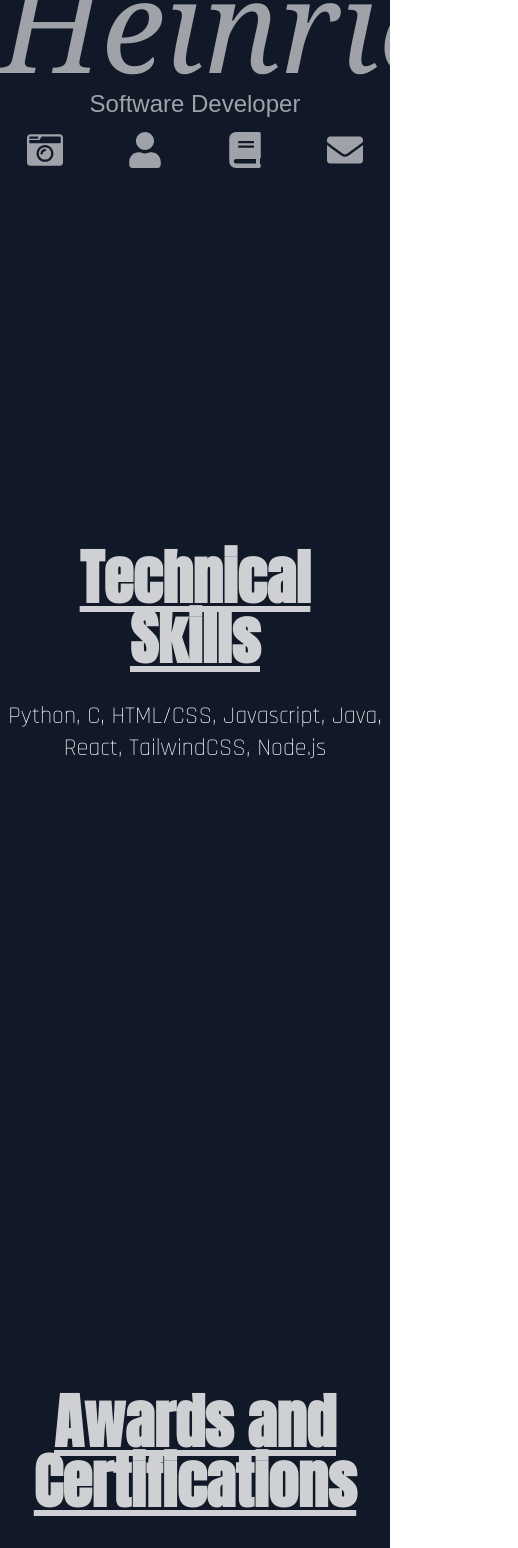
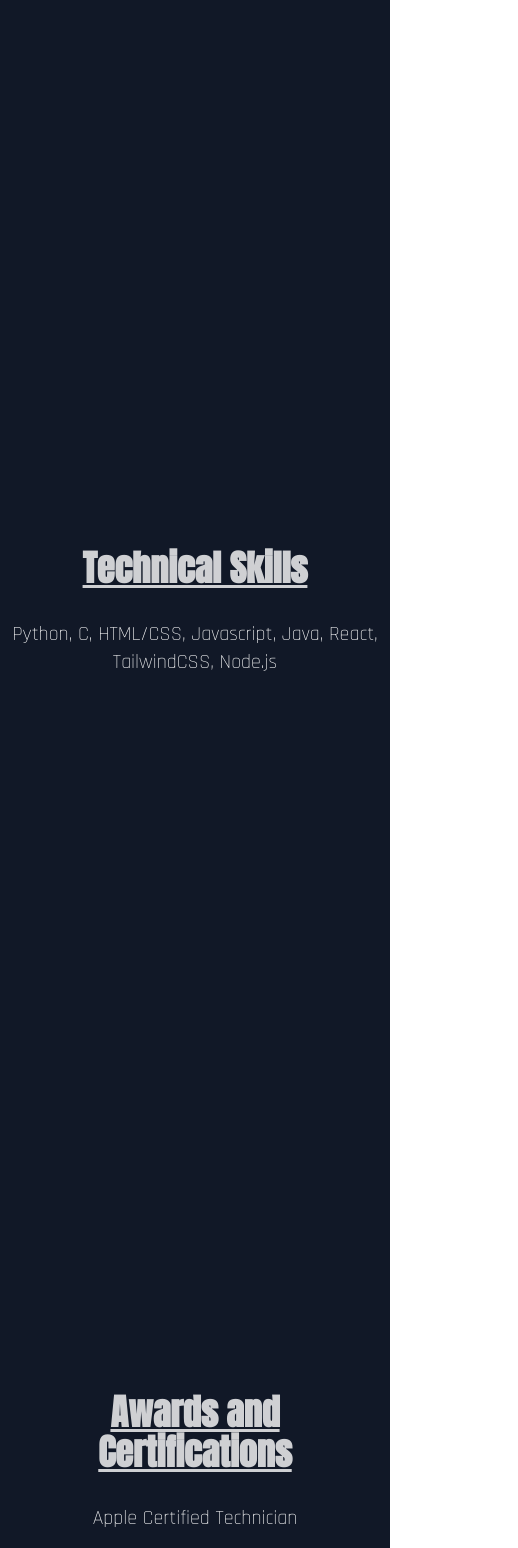
Before and after one commit to jacohein/jacoheinportfolio, a Next.js app: page / in a window 390 px wide. Shown: the part 420-1968 px from the top of the page, 518 px wide, since content can reach past the window. Built offline with nearby package versions, Linux system fonts and the light colour scheme.

Commit message:
Update index.js
Updated to help with screen sizing issues on smaller devices.

```diff
--- a/pages/index.js
+++ b/pages/index.js
@@ -111,7 +111,7 @@ export default function Home() {
     <div className={darkMode ? "dark" : ""}>
       <Head>
         <title>Jacob Heinrich Portfolio</title>
-        <meta name="description" content="Generated by create next app" />
+        <meta name="viewport" content="width=device-width, initial-scale=1.0" />
         <link rel="icon" href="/favicon.ico" />
       </Head>
       <main className="bg-white dark:bg-gray-900 w-screen">
@@ -170,13 +170,13 @@ export default function Home() {
             </div>
           </nav>
           <div className="h-screen pt-36 text-center w-full">
-            <h2 className="relative text-9xl text-teal-600 font-medium dark:text-white md:text-9xl italic font-serif text-black opacity-60">
+            <h2 className="relative lg:text-9xl text-teal-600 font-medium dark:text-white md:text-9xl italic font-serif text-black opacity-60">
               Jacob Heinrich
             </h2>
             <h3 className="relative text-2xl dark:text-white md:text-3xl text-black opacity-60">
               Software Developer
             </h3>
-            <div className="relative text-4xl flex justify-center gap-16 py-3 text-gray-600 dark:text-white text-black">
+            <div className="relative lg:text-4xl flex justify-center gap-16 py-3 text-gray-600 dark:text-white text-black">
               <Link href="/photography"><button className="opacity-60 transition ease-in-out hover:opacity-100 duration-500"><FaCameraRetro /></button></Link>
               <Link href="#about"><button className="opacity-60 transition ease-in-out hover:opacity-100 duration-500"><FaUser /></button></Link>
               <Link href="#education"><button className="opacity-60 transition ease-in-out hover:opacity-100 duration-500"><FaBook /></button></Link>
@@ -186,22 +186,22 @@ export default function Home() {
           <section>
           <div className="scroll-smooth text-center h-screen">
               <div className="technicalSkills" ref={technicalSkillsRef}>
-                <h1 className="relative font-anton text-6xl font-bold text-white p-4 underline opacity-80">
+                <h1 className="relative font-anton lg:text-6xl text-4xl font-bold text-white p-4 underline opacity-80">
                 Technical Skills
                 </h1>
-              <h4 className="py-4 dark:text-white text-2xl font-rajdhani">Python, C, HTML/CSS, Javascript, Java, React, TailwindCSS, Node.js</h4>
+              <h4 className="py-4 dark:text-white lg:text-2xl text-xl font-rajdhani">Python, C, HTML/CSS, Javascript, Java, React, TailwindCSS, Node.js</h4>
               </div>
               </div>
               </section>
               <section>
               <div className="scroll-smooth text-center h-screen">
               <div className="awardCerts" ref={awardsCertsRef}>
-                <h1 className="relative font-anton text-6xl font-bold text-white p-4 underline opacity-80">
+                <h1 className="relative font-anton lg:text-6xl text-4xl font-bold text-white p-4 underline opacity-80">
                 Awards and Certifications
                 </h1>
-              <h4 className="py-4 dark:text-white text-2xl font-rajdhani">Apple Certified Technician</h4>
-              <h4 className="py-4 dark:text-white text-2xl font-rajdhani">Air Force Meritourious Service Medal</h4>
-              <h4 className="py-4 dark:text-white text-2xl font-rajdhani">Afghanistan Campaign Medal</h4>
+              <h4 className="py-4 dark:text-white lg:text-2xl text-xl font-rajdhani">Apple Certified Technician</h4>
+              <h4 className="py-4 dark:text-white lg:text-2xl text-xl font-rajdhani">Air Force Meritourious Service Medal</h4>
+              <h4 className="py-4 dark:text-white lg:text-2xl text-xl font-rajdhani">Afghanistan Campaign Medal</h4>
               </div>
               </div>
         </section>
@@ -209,9 +209,23 @@ export default function Home() {
         <section className="h-full">
         </section>
         <section id="education">
-        <div ref={containerRef} className="scroll-container overflow-y-hidden overflow-x-hidden w-screen text-white whitespace-nowrap">
-        <div className="panel h-screen inline-block flex-shrink-0 justify-center items-center text-white min-w-full text-center font-rajdhani text-4xl">
-        <h1 className="text-5xl font-bold pt-96">Bachelor of Arts in Economics at University of Colorado</h1>
+          <div className="lg:invisible dark:text-white text-center">
+            <h1>
+              Bachelor of Arts in Economics
+            </h1>
+            <p className="mb-36">
+              University of Colorado
+            </p>
+            <h1>
+              Bachelor of Science in Computer Science
+            </h1>
+            <p>
+              Colorado State University
+            </p>
+          </div>
+        <div ref={containerRef} className="scroll-container overflow-y-hidden overflow-x-hidden w-screen text-white whitespace-nowrap invisible lg:visible">
+        <div className="panel h-screen inline-block flex-shrink-0 justify-center items-center text-white min-w-full text-center font-rajdhani lg:text-4xl">
+        <h1 className="lg:text-5xl font-bold pt-96">Bachelor of Arts in Economics at University of Colorado</h1>
         <p className="animate-pulse duration-1000 pt-6 underline">Coursework</p>
         <ul className="text-xl">
           <li>Statistics</li>
@@ -222,9 +236,9 @@ export default function Home() {
           <li>Calculus I</li>
         </ul>
         </div>
-        <div className="panel h-screen inline-block flex-shrink-0 items-center justify-center text-white min-w-full text-center font-rajdhani text-4xl">
-        <h1 className="text-5xl font-bold">Bachelor of Science in Computer Science at Colorado State University</h1>
-        <p className="animate-pulse duration-100 pt-6 text-4xl underline">Coursework</p>
+        <div className="panel h-screen inline-block flex-shrink-0 items-center justify-center text-white min-w-full text-center font-rajdhani lg:text-4xl">
+        <h1 className="lg:text-5xl font-bold">Bachelor of Science in Computer Science at Colorado State University</h1>
+        <p className="animate-pulse duration-100 pt-6 lg:text-4xl underline">Coursework</p>
         <ul className="text-xl">
           <li>Operating Systems</li>
           <li>Data Structures</li>
--- a/pages/photography/index.js
+++ b/pages/photography/index.js
@@ -15,7 +15,7 @@ export default function PhotographyPage() {
 
     return (
         <div className={darkMode ? "dark" : ""}>
-        <main className=" bg-white px-10 dark:bg-gray-900 md:px-20 lg:px-40">
+        <main className="bg-white px-10 dark:bg-gray-900 md:px-20 lg:px-40">
         <section>
         <nav className="py-4 mb-12 flex justify-between dark:text-white">
             <div>
--- a/tailwind.config.js
+++ b/tailwind.config.js
@@ -13,6 +13,9 @@ module.exports = {
         anton: ["Anton", "sans-serif"],
         rajdhani: ["Rajdhani", "sans-serif"],
       },
+      screens: {
+        "xs": "200px"
+      },
     },
   },
   plugins: [],
```
